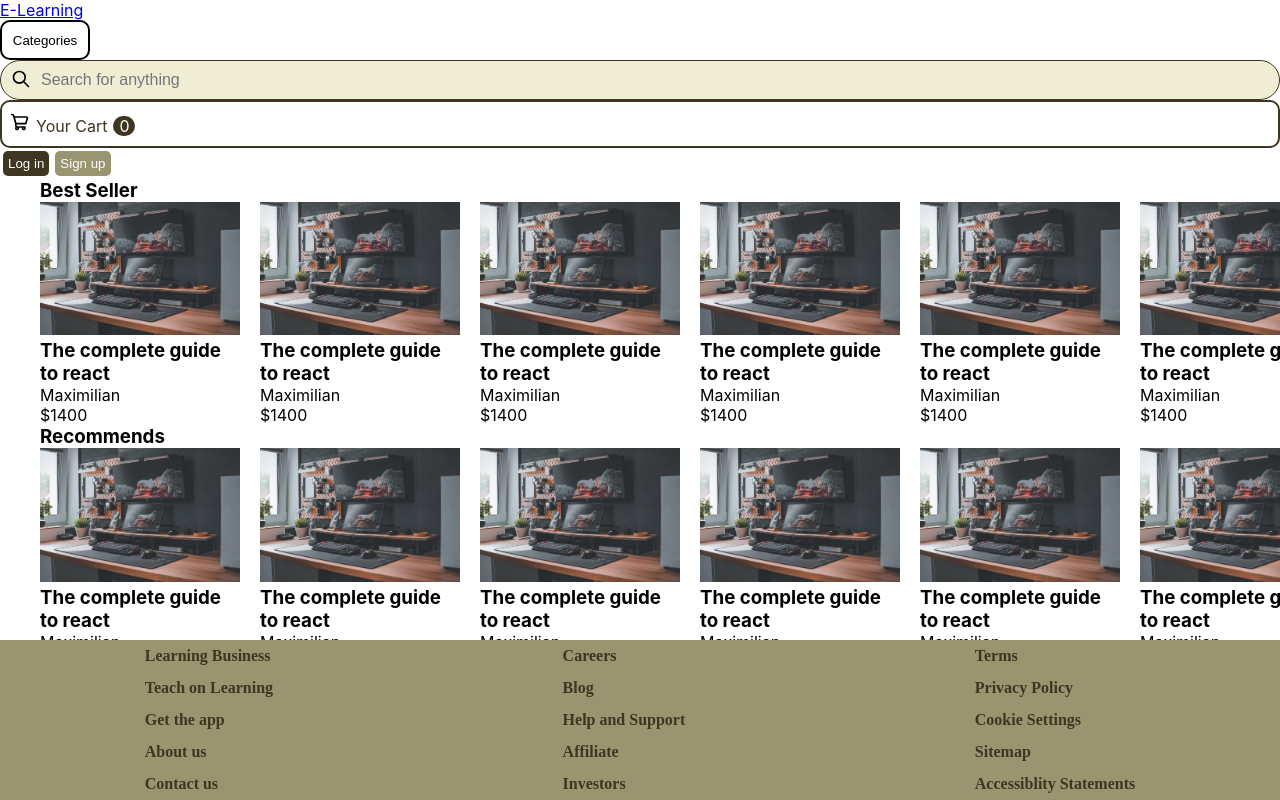
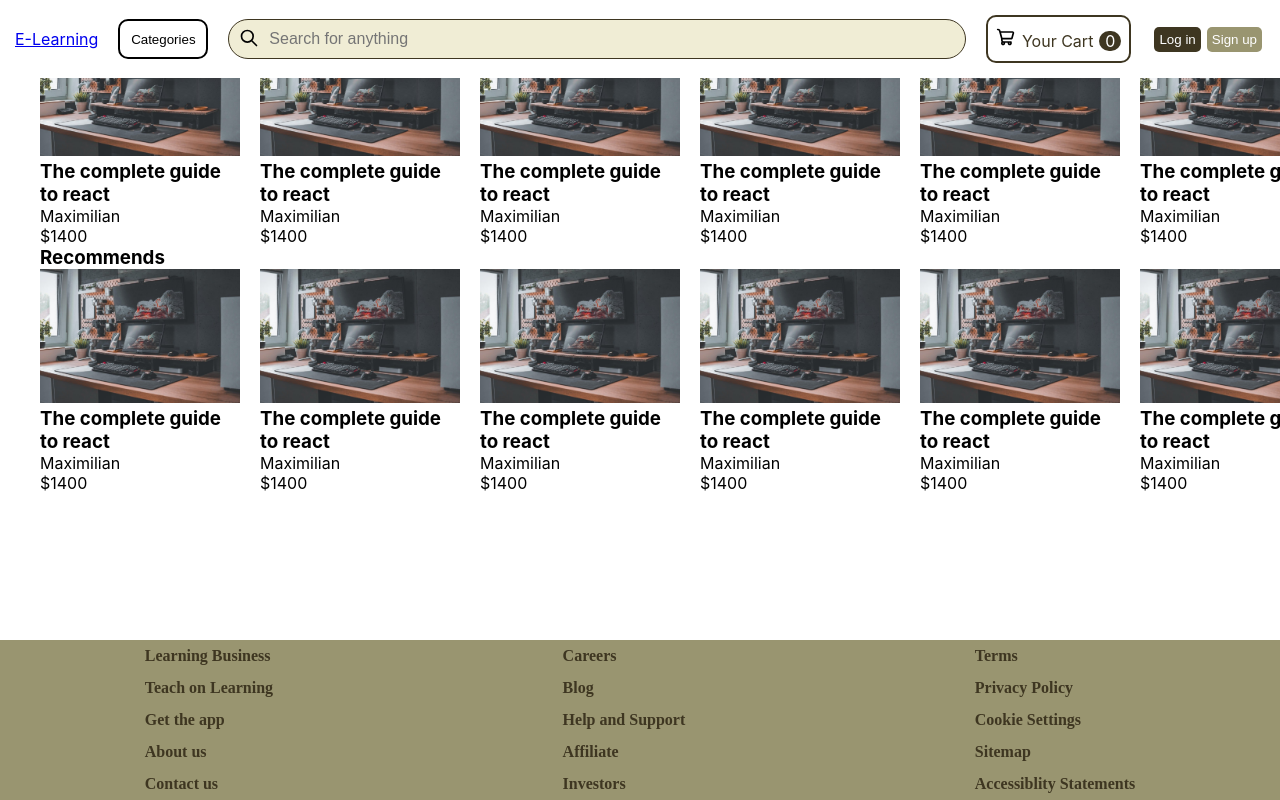
Before and after one commit to AmrNasem/E-Learning-Client, a React (Create React App) app: page / in a window 1280 px wide. Shown: the top 800 px of the page. Built offline with nearby package versions, Linux system fonts and the light colour scheme.

Commit message:
Search bar styling

```diff
--- a/src/components/MainHeader.module.css
+++ b/src/components/MainHeader.module.css
@@ -1,4 +1,4 @@
-.container {
+header {
   background-color: #ffffff;
   display: flex;
   justify-content: space-between;
```
